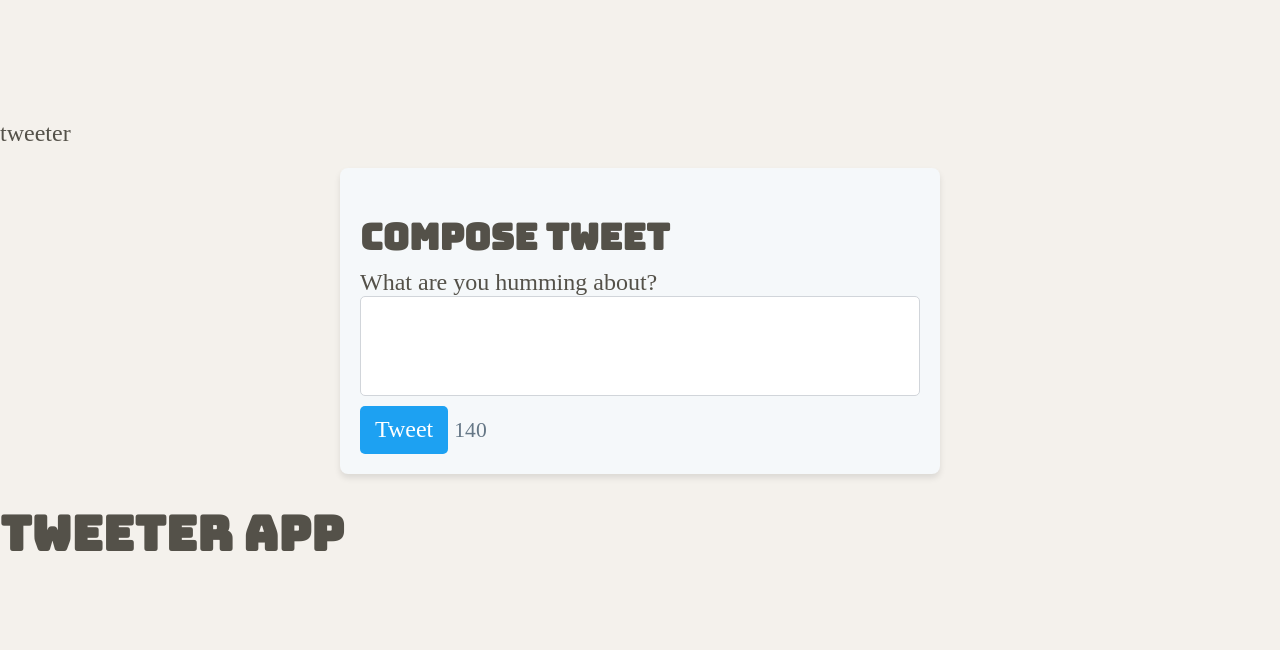
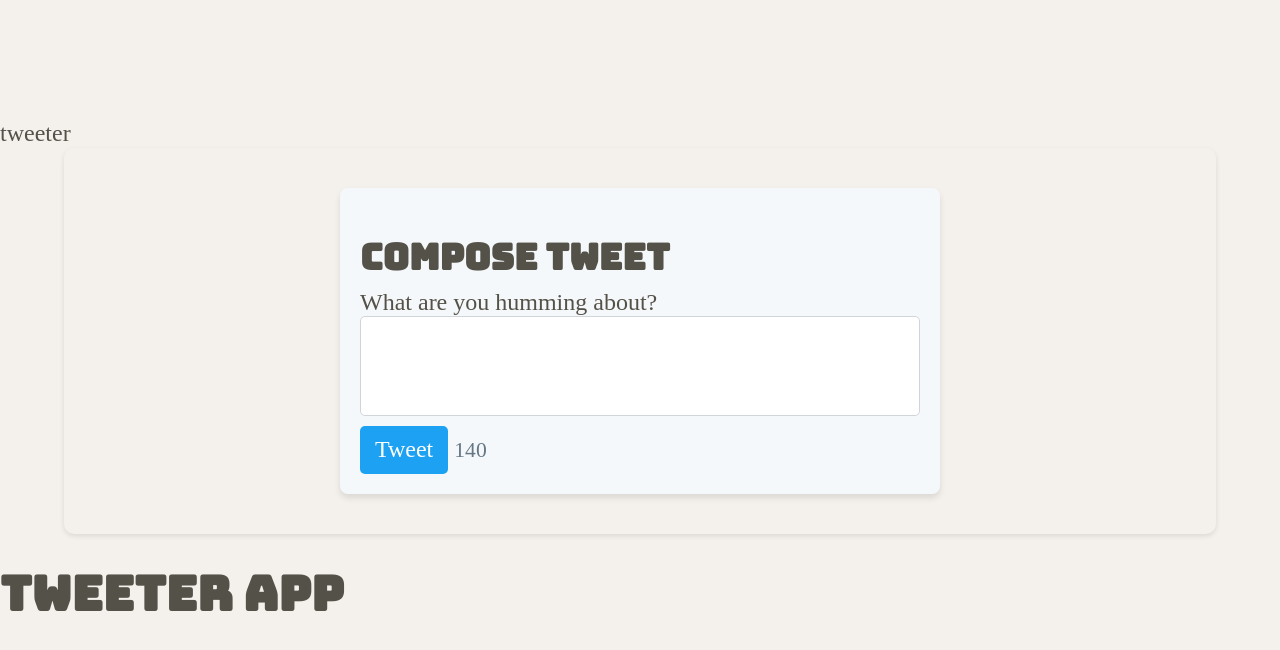
Before and after one commit to amzia99/tweeter, a website: page public/index.html in a window 1280 px wide. Drawn offline with nearby package versions, Linux system fonts and the light colour scheme; files that its build step writes are made by us from their sources.

Commit message:
added style and main tags

```diff
--- a/public/styles/layout.css
+++ b/public/styles/layout.css
@@ -9,7 +9,6 @@
 *, *:before, *:after {
   box-sizing: inherit;
 }
-
 
 .source-sans-3-header {
   font-family: "Source Sans 3", sans-serif;
@@ -29,14 +28,21 @@ h1, h2, h3 {
   font-family: 'Bungee', sans-serif;
 }
 
-
 body {
   color: #545149;
   background-color: #f4f1ec;
   font-size: 24px;
+  padding-top: 120px;
+}
 
 
-  padding-top: 120px;
+main.container {
+  width: 90%;
+  margin: 0 auto;
+  background-color: inherit;
+  padding: 20px;
+  border-radius: 10px;
+  box-shadow: 0 2px 5px rgba(0, 0, 0, 0.1);
 }
 
 /*
```
